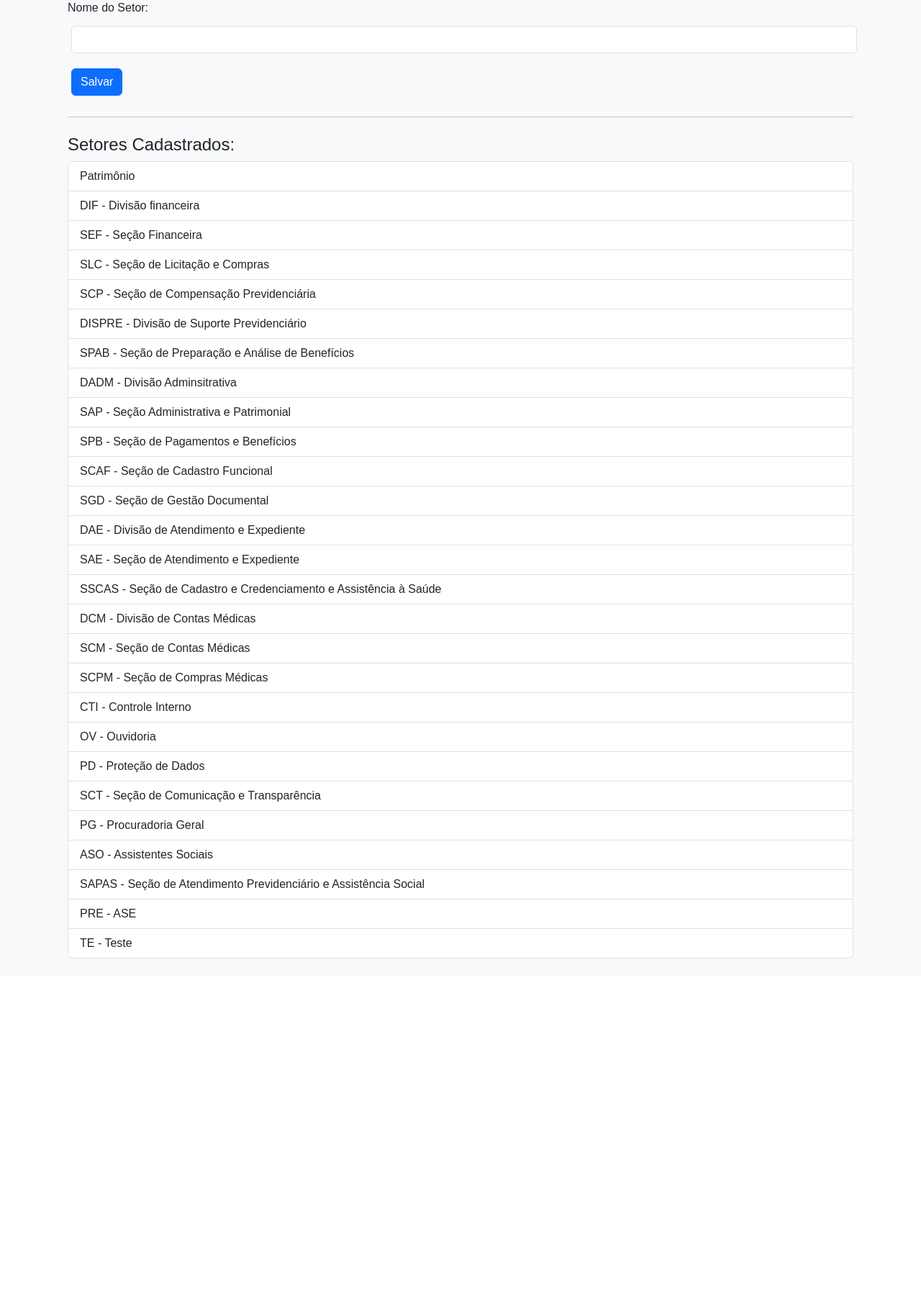
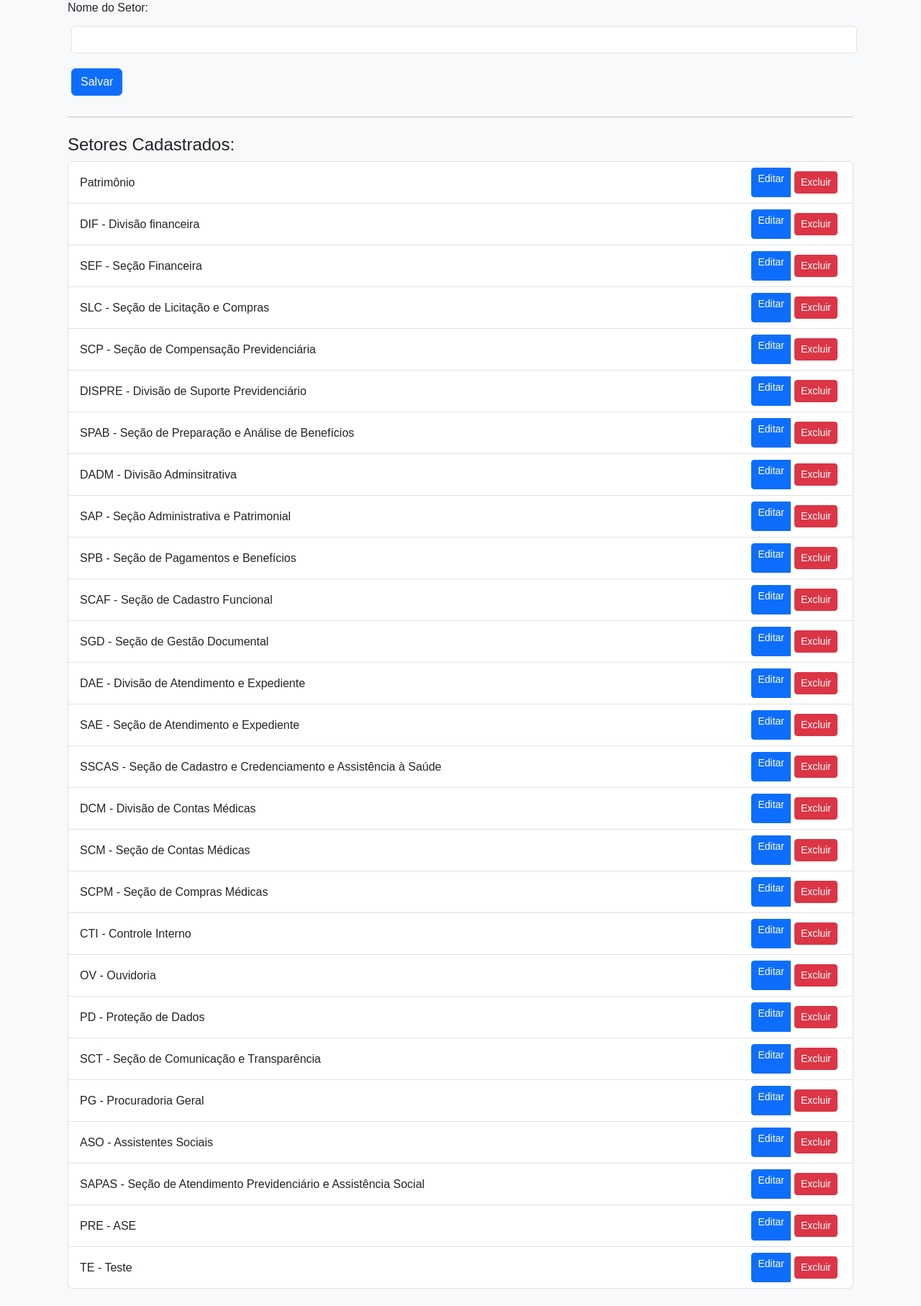
Before and after one commit to FernandoKain/Controle_de_Estoque, a Flask app: page /cadastrar_setor in a window 1280 px wide. Shown: the part 201-2016 px from the top of the page at 72% size. Before the commit the page ends 1533 px from the top, so only its background shows below. Run offline with Flask 3, Linux system fonts and the light colour scheme; a user stored in the database is signed in.

Commit message:
Cadastro e edição de Setor

```diff
--- a/app.py
+++ b/app.py
@@ -322,6 +322,54 @@ def excluir_categoria(id):
 
 
 # ==================================================
+# Editar e exlcuir setores
+# ==================================================
+@app.route('/editar_setor/<int:id>', methods=['GET', 'POST'])
+@login_required
+def editar_setor(id):
+    if not current_user.is_admin:
+        flash("Acesso restrito ao administrador.", "danger")
+        return redirect(url_for('cadastrar_setor'))
+
+    setor = Setor.query.get_or_404(id)
+
+    if request.method == 'POST':
+        novo_nome = request.form['nome']
+        if not novo_nome:
+            flash('O nome do setor é obrigatório.', 'danger')
+        else:
+            existente = Setor.query.filter_by(nome=novo_nome).first()
+            if existente and existente.id != setor.id:
+                flash('Já existe um setor com esse nome.', 'warning')
+            else:
+                setor.nome = novo_nome
+                db.session.commit()
+                flash('Setor atualizado com sucesso.', 'success')
+                return redirect(url_for('cadastrar_setor'))
+
+    return render_template('editar_setor.html', setor=setor)
+
+@app.route('/excluir_setor/<int:id>', methods=['POST'])
+@login_required
+def excluir_setor(id):
+    if not current_user.is_admin:
+        flash("Acesso restrito ao administrador.", "danger")
+        return redirect(url_for('cadastrar_setor'))
+
+    setor = Setor.query.get_or_404(id)
+
+    # Caso seja incluído o campo status no modelo Setor, descomente as linhas abaixo
+    #setor.status = 0  # Define o status como inativo
+    #db.session.commit()
+
+    db.session.delete(setor)
+    db.session.commit()
+    flash('Setor excluído com sucesso.', 'success')
+
+    return redirect(url_for('cadastrar_setor'))
+
+
+# ==================================================
 # Relatórios e exportação e importação de CSV e PDF
 # ==================================================
 @app.route('/relatorio')
--- a/templates/cadastrar_setor.html
+++ b/templates/cadastrar_setor.html
@@ -27,7 +27,15 @@
     <h4>Setores Cadastrados:</h4>
     <ul class="list-group">
       {% for setor in setores %}
-        <li class="list-group-item">{{ setor.nome }}</li>
+        <li class="list-group-item d-flex justify-content-between align-items-center">
+          {{ setor.nome }}
+          <div class="btn-group">
+            <a href="{{ url_for('editar_setor', id=setor.id) }}" class="btn btn-sm btn-primary">Editar</a>
+            <form method="POST" action="{{ url_for('excluir_setor', id=setor.id) }}" onsubmit="return confirm('Tem certeza que deseja excluir este Setor?')">
+              <button type="submit" class="btn btn-sm btn-danger">Excluir</button>
+            </form>
+          </div>
+        </li>
       {% endfor %}
     </ul>
   </div>
--- a/templates/categorias.html
+++ b/templates/categorias.html
@@ -14,11 +14,10 @@
     </div>
   </form>
 
-  <h5>Categorias Existentes</h5>
+  <h5>Categorias Existentes:</h5>
   <ul class="list-group">
     {% for cat in categorias %}
       <li class="list-group-item d-flex justify-content-between align-items-center">
-
         {{ cat.nome }}
         <div class="btn-group">
           <a href="{{ url_for('editar_categoria', id=cat.id) }}" class="btn btn-sm btn-primary">Editar</a>
```
Also changed, not shown: templates/editar_setor.html (added, +17 -0 lines), database/estoque.db.
